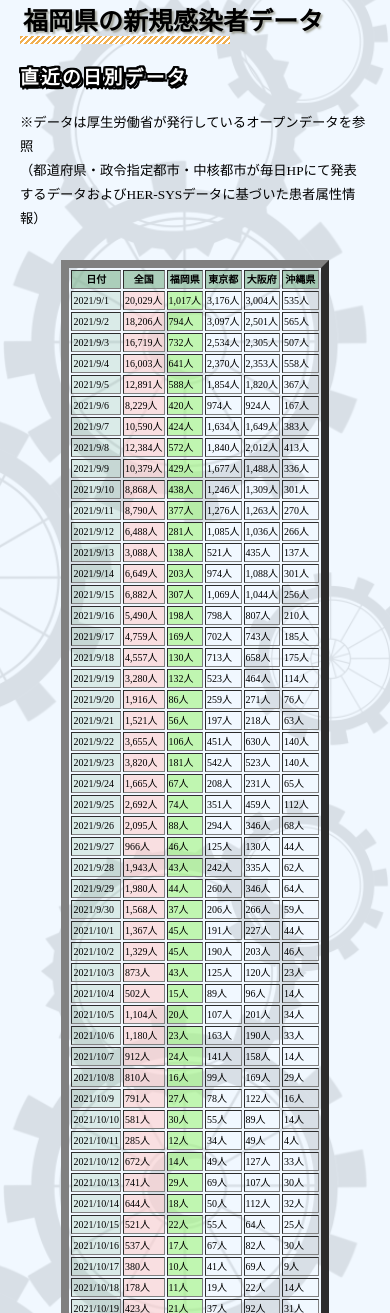
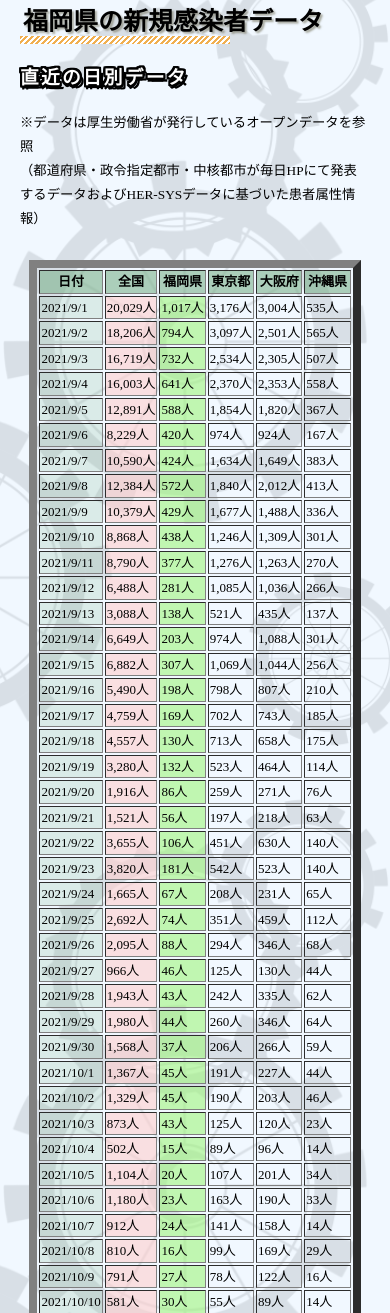
Before and after one commit to katsuki-hub/tool, a PHP site: page /content/cividDay.php in a window 390 px wide. Shown: the part 85-1398 px from the top of the page. Run offline with PHP 8.4, Linux system fonts and the light colour scheme.

Commit message:
font修正

```diff
--- a/content/cividDay.php
+++ b/content/cividDay.php
@@ -7,7 +7,7 @@
   <style>
     @media screen and (max-width:500px) {
       table {
-        font-size: 10px;
+        font-size: 13px;
       }
     }
 
```
